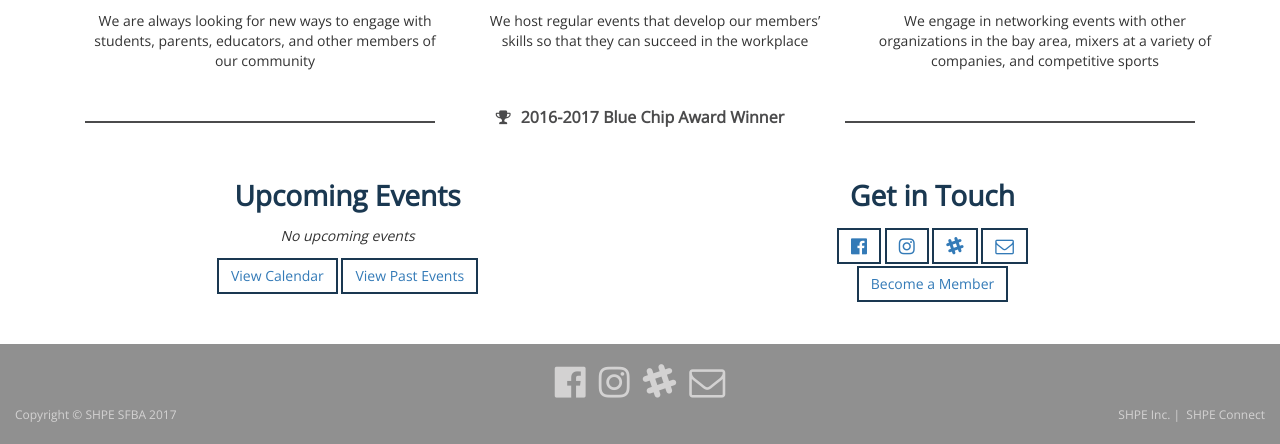
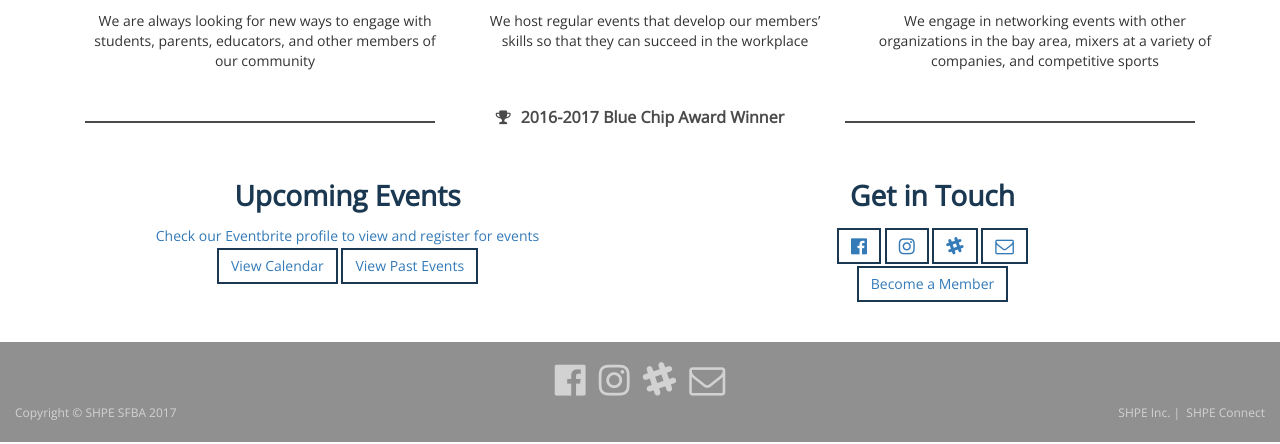
Before and after one commit to shpe-sfba/shpesfba, a Django app: page / in a window 1280 px wide. Shown: the part 939-1383 px from the top of the page. Run offline with Django 3.2, Linux system fonts and the light colour scheme; data that the repository does not hold is empty; some libraries are stand-ins or nearby versions; some web fonts are replaced.

Commit message:
Update eventbrite link on homepage

```diff
--- a/shpesfba/templates/shpesfba/home.html
+++ b/shpesfba/templates/shpesfba/home.html
@@ -68,7 +68,10 @@
         <div class="row">
             <div class="col-md-6 text-center">
                 <h1 class="text-center">Upcoming Events</h1>
-                {% if events %}
+                <a href="https://www.eventbrite.com/o/shpe-san-francisco-bay-area-14833371820" target="_blank">
+                    Check our Eventbrite profile to view and register for events
+                </a>
+                <!-- {% if events %}
                     {% for event in events %}
                         <h4><a href="https://facebook.com/events/{{ event.fb_id }}" target="_blank">{{ event.title }}
                             <small>{{ event.date | date:'N j, g:i A' }} at {{ event.location }}</small>
@@ -78,7 +81,7 @@
                     {% endfor %}
                 {% else %}
                     <p class="text-center"><em>No upcoming events</em></p>
-                {% endif %}
+                {% endif %} -->
                 <p class="text-center">
                 <a href="{% url 'calendar' %}" class="btn btn-default btn-shpe">View Calendar</a>
                 <a href="{% url 'about.past-events' %}" class="btn btn-default btn-shpe">View Past Events</a>
```
